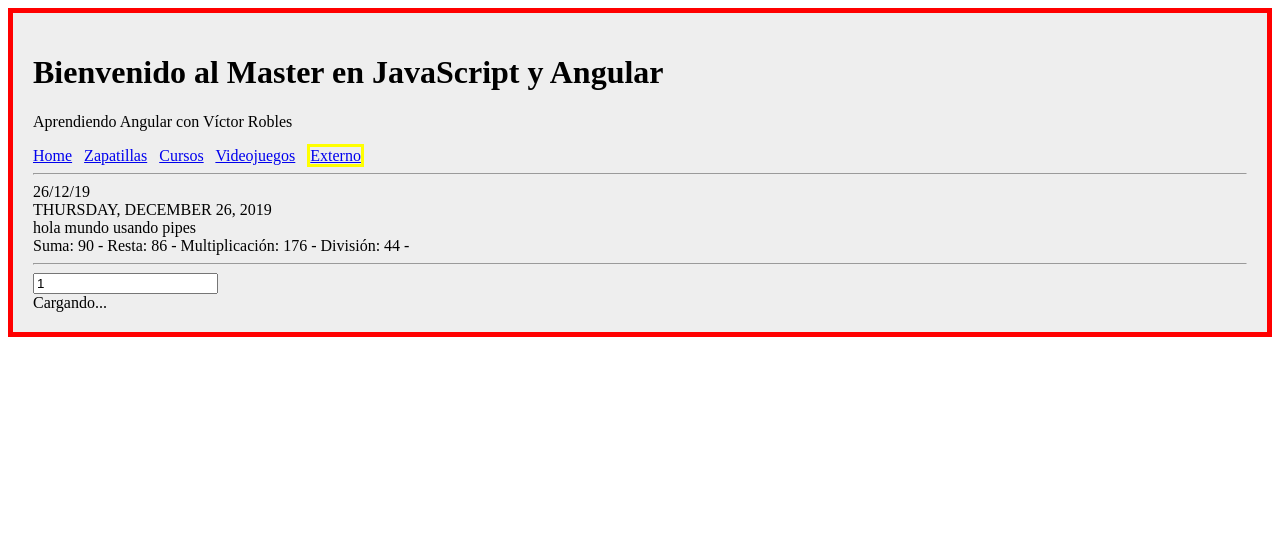
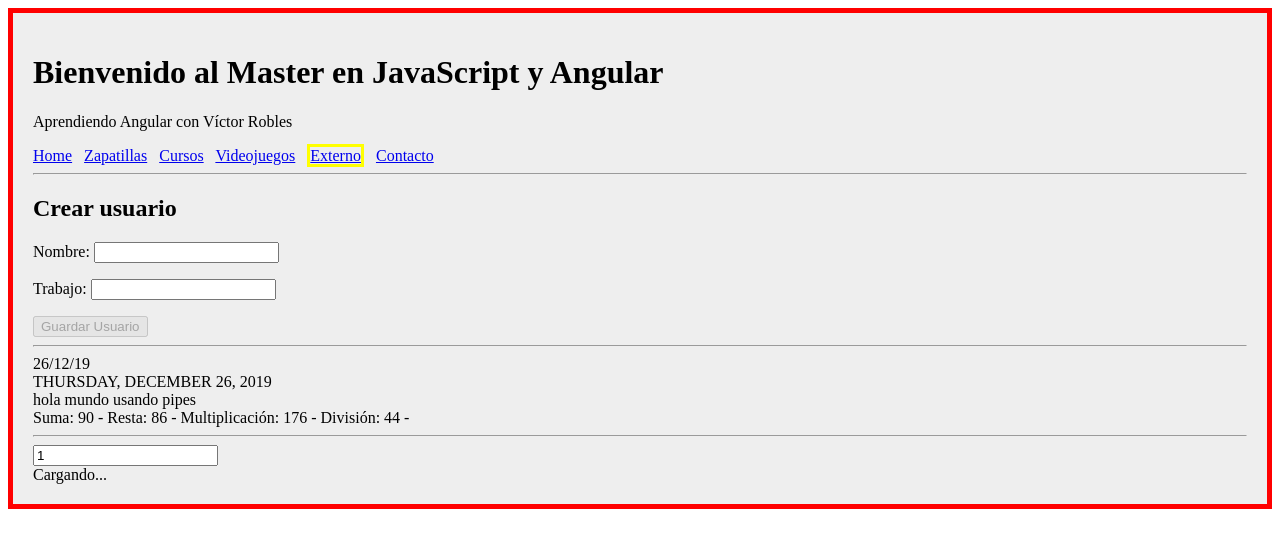
Before and after one commit to SaloRB/aprendiendo-angular, an Angular app: page /externo in a window 1280 px wide. Shown: the top 548 px of the page. Built offline with nearby package versions, Linux system fonts and the light colour scheme; no server answers.

Commit message:
Formularios

```diff
--- a/src/app/app.component.html
+++ b/src/app/app.component.html
@@ -17,16 +17,11 @@
     <a [routerLink]="['/videojuego']" [routerLinkActive]="['active']">Videojuegos</a>
     &nbsp;
     <a [routerLink]="['/externo']" [routerLinkActive]="['active']">Externo</a>
+    &nbsp;
+    <a [routerLink]="['/contacto']" [routerLinkActive]="['active']">Contacto</a>
   </nav>
 
   <hr>
 
-  <!-- <button (click)="ocultarVideojuegos(false)" *ngIf="mostrar_videojuegos">Ocultar</button>
-  <button (click)="ocultarVideojuegos(true)" *ngIf="!mostrar_videojuegos">Mostrar</button>
-
-  <videojuego *ngIf="mostrar_videojuegos"></videojuego> -->
-
-  <!-- <zapatillas></zapatillas> -->
-
   <router-outlet></router-outlet>
 </div>
--- a/src/app/app.module.ts
+++ b/src/app/app.module.ts
@@ -12,6 +12,7 @@ import { HomeComponent } from './home/home.component';
 import { ExternoComponent } from './externo/externo.component'
 
 import { CalculadoraPipe } from "./pipes/calculadora.pipe";
+import { ContactoComponent } from './contacto/contacto.component';
 
 @NgModule({
   declarations: [
@@ -22,6 +23,7 @@ import { CalculadoraPipe } from "./pipes/calculadora.pipe";
     HomeComponent,
     ExternoComponent,
     CalculadoraPipe,
+    ContactoComponent,
   ],
   imports: [
     BrowserModule,
--- a/src/app/app.routing.ts
+++ b/src/app/app.routing.ts
@@ -8,6 +8,7 @@ import { ZapatillasComponent } from "./zapatillas/zapatillas.component";
 import { VideojuegoComponent } from "./videojuego/videojuego.component";
 import { CursosComponent } from "./cursos/cursos.component";
 import { ExternoComponent } from "./externo/externo.component";
+import { ContactoComponent } from './contacto/contacto.component';
 
 // Array de rutas
 const appRoutes: Routes = [
@@ -18,6 +19,7 @@ const appRoutes: Routes = [
     { path: 'cursos', component: CursosComponent },
     { path: 'cursos/:nombre/:followers', component: CursosComponent },
     { path: 'externo', component: ExternoComponent },
+    { path: 'contacto', component: ContactoComponent },
     { path: '**', component: HomeComponent }
 ];
 
--- /dev/null
+++ b/src/app/contacto/contacto.component.html
@@ -0,0 +1,26 @@
+<h2>Contacto</h2>
+
+<form #formContacto="ngForm" (ngSubmit)="onSubmit(formContacto)">
+    <label for="nombre">Nombre</label> <br>
+    <input type="text" name="nombre" #nombre="ngModel" [(ngModel)]="usuario.nombre" required pattern="[a-zA-Z]+">
+    <span *ngIf="nombre.touched && !nombre.valid"> El nombre no es válido</span>
+    <br>
+
+    <label for="apellidos">Apellidos</label> <br>
+    <input type="text" name="apellidos" #apellidos="ngModel" [(ngModel)]="usuario.apellidos" required
+        pattern="[a-zA-Z]+">
+    <span *ngIf="apellidos.touched && !apellidos.valid"> El apellido no es válido</span>
+    <br>
+
+    <label for="email">Email</label> <br>
+    <input type="email" name="email" #email="ngModel" [(ngModel)]="usuario.email" required>
+    <span *ngIf="email.touched && !email.valid"> El email no es válido</span>
+    <br>
+
+    <label for="mensaje">Mensaje</label> <br>
+    <textarea name="mensaje" #mensaje="ngModel" [(ngModel)]="usuario.mensaje" required></textarea>
+    <span *ngIf="mensaje.touched && !mensaje.valid"> El mensaje no es válido</span>
+    <br>
+
+    <input type="submit" value="Enviar" [disabled]="!formContacto.form.valid">
+</form>
--- /dev/null
+++ b/src/app/contacto/contacto.component.ts
@@ -0,0 +1,25 @@
+import { Component, OnInit } from '@angular/core';
+import { ContactoUsuario } from "../models/contacto.usuario";
+
+@Component({
+  selector: 'app-contacto',
+  templateUrl: './contacto.component.html',
+  styleUrls: ['./contacto.component.css']
+})
+export class ContactoComponent implements OnInit {
+  public usuario: ContactoUsuario;
+  public show_data;
+
+  constructor() {
+    this.usuario = new ContactoUsuario('', '', '', '')
+  }
+
+  ngOnInit() {
+  }
+
+  onSubmit(form) {
+    this.show_data = this.usuario;
+    console.log(this.show_data);
+  }
+
+}
--- a/src/app/externo/externo.component.html
+++ b/src/app/externo/externo.component.html
@@ -1,3 +1,27 @@
+<h2>Crear usuario</h2>
+<form (ngSubmit)="onSubmit(newUser)" #newUser="ngForm">
+    <p>
+        <label for="name">Nombre: </label>
+        <input type="text" name="name" #name="ngModel" [(ngModel)]="new_user.name" required />
+        <span *ngIf="name.touched && !name.valid"> El nombre no es válido</span>
+    </p>
+
+    <p>
+        <label for="job">Trabajo: </label>
+        <input type="text" name="job" #job="ngModel" [(ngModel)]="new_user.job" required />
+        <span *ngIf="job.touched && !job.valid"> El trabajo no es válido</span>
+    </p>
+    <input type="submit" value="Guardar Usuario" [disabled]="!newUser.form.valid">
+</form>
+
+<div *ngIf="usuario_guardado">
+    <h2>Usuario guardado correctamente</h2>
+    <h3>{{ usuario_guardado.name }}</h3>
+    <h4>{{ usuario_guardado.job }}</h4>
+</div>
+
+<hr>
+
 {{ fecha | date:'dd/MM/yy' }} <br />
 {{ fecha | date:'fullDate' | uppercase }} <br />
 {{ 'HOLA MUNDO USANDO PIPES' | lowercase }} <br />
--- a/src/app/externo/externo.component.ts
+++ b/src/app/externo/externo.component.ts
@@ -13,10 +13,17 @@ export class ExternoComponent implements OnInit {
   public userId: any;
   public fecha: any;
 
+  public new_user: any;
+  public usuario_guardado;
+
   constructor(
     private _peticionesService: PeticionesService
   ) {
     this.userId = 1;
+    this.new_user = {
+      "name": "",
+      "job": ""
+    }
   }
 
   ngOnInit() {
@@ -37,4 +44,15 @@ export class ExternoComponent implements OnInit {
     )
   }
 
+  onSubmit(form) {
+    this._peticionesService.addUser(this.new_user).subscribe(
+      response => {
+        this.usuario_guardado = response;
+        form.reset();
+      },
+      error => {
+        console.log(<any>error);
+      }
+    );
+  }
 }
--- /dev/null
+++ b/src/app/models/contacto.usuario.ts
@@ -0,0 +1,8 @@
+export class ContactoUsuario {
+    constructor(
+        public nombre: string,
+        public apellidos: string,
+        public email: string,
+        public mensaje: string
+    ) { }
+}
--- a/src/app/services/peticiones.service.ts
+++ b/src/app/services/peticiones.service.ts
@@ -15,4 +15,11 @@ export class PeticionesService {
     getUser(userId): Observable<any> {
         return this._http.get(this.url + 'api/users/' + userId)
     }
+
+    addUser(user): Observable<any> {
+        let params = JSON.stringify(user);
+        let headers = new HttpHeaders().set('Content-Type', 'application/json');
+
+        return this._http.post(this.url + 'api/users/', params, { headers: headers });
+    }
 }
```
Also changed, not shown: src/app/contacto/contacto.component.css (added), 1 other file (tests, documents, lock files or other folders).
